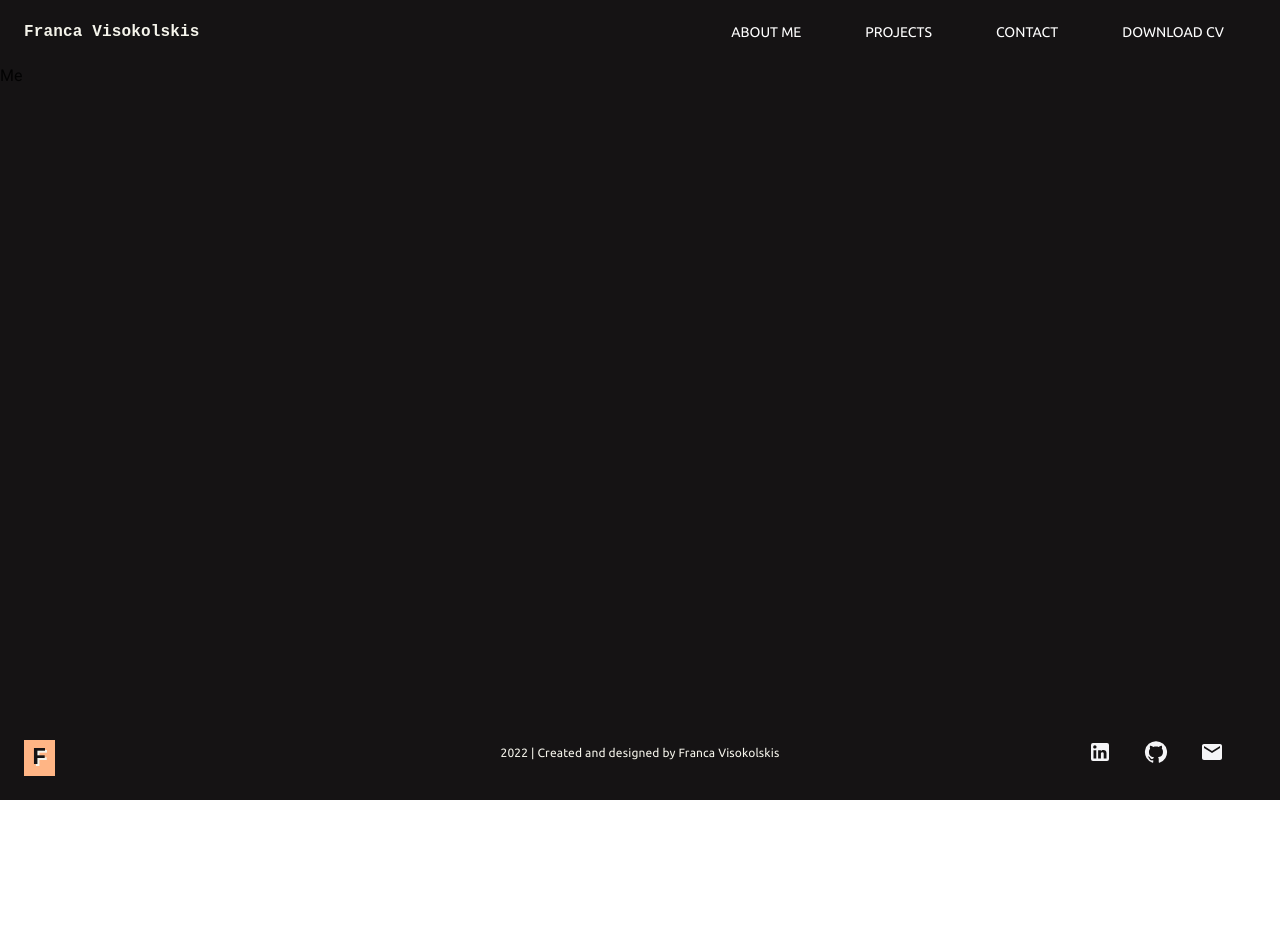
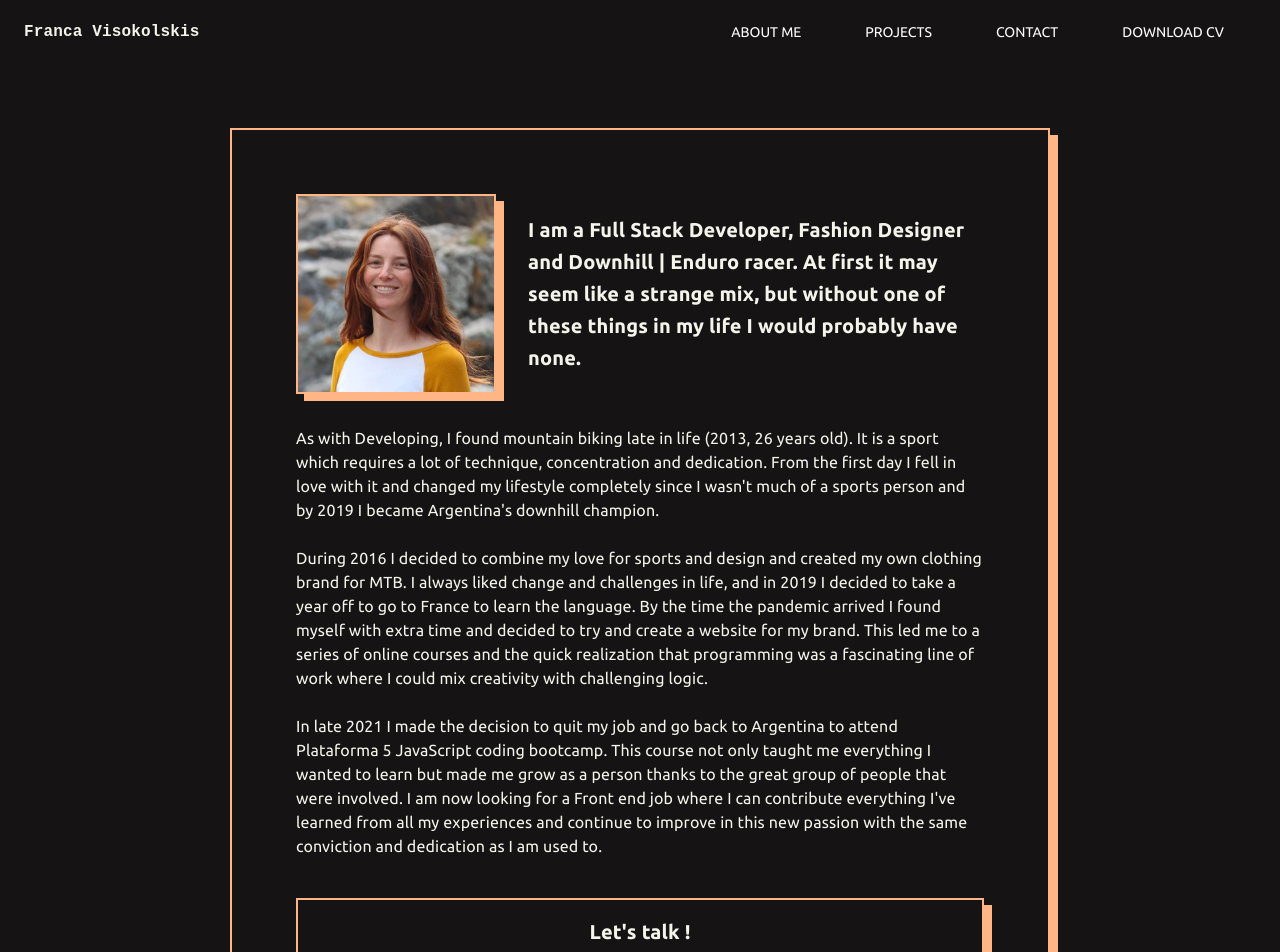
Before and after one commit to francavisok/portfolio, a React (Create React App) app: page /me in a window 1280 px wide. Shown: the top 952 px of the page. Before the commit the page ends 800 px from the top, so only its background shows below. Built offline with nearby package versions, Linux system fonts and the light colour scheme.

Commit message:
about me created

```diff
--- a/src/Components/Me.jsx
+++ b/src/Components/Me.jsx
@@ -1,9 +1,122 @@
-import React from 'react'
+import React, { useState, useEffect } from "react";
+import { Box } from "@mui/system";
+import Fade from "@mui/material/Fade";
+import { Typography } from "@mui/material";
+import useMediaQuery from "@mui/material/useMediaQuery";
+import francaPhoto from "../../src/assets/francapp.jpeg";
+import { Link } from "react-router-dom";
 
 const Me = () => {
+  const isNotSmallerScreen = useMediaQuery("(min-width:900px)");
+  const [checked, setChecked] = useState(false);
+
+  useEffect(() => {
+    setChecked(true);
+  }, []);
+
   return (
-    <div>Me</div>
-  )
-}
+    <Fade in={checked} timeout={{ enter: 1000, exit: 250 }}>
+      <Box
+        sx={{
+          display: "flex",
+          justifyContent: "center",
+          alignItems: "center",
+          width: "100%",
+          paddingY: 8,
+        }}
+      >
+        <Box
+          width={isNotSmallerScreen ? "65%" : "90%"}
+          minWidth={isNotSmallerScreen ? "750px" : "90%"}
+          maxWidth="820px"
+          padding={isNotSmallerScreen ? 8 : 4}
+          sx={{
+            border: "2px solid #FFB585",
+            boxShadow: "8px 7px #FFB585",
+          }}
+        >
+          <Box
+            flexDirection={isNotSmallerScreen ? "row" : "column"}
+            sx={{
+              display: "flex",
+              alignItems: "center",
+              justifyContent: "center",
+            }}
+          >
+            <Box
+              component="img"
+              sx={{
+                width: 200,
+                height: "auto",
+                border: "2px solid #FFB585",
+                boxShadow: "8px 7px #FFB585",
+                marginRight: 4,
+                marginBottom: 4,
+              }}
+              alt="Hi ! I'm Franca !"
+              src={francaPhoto}
+            />
+            <Typography
+              variant="h6"
+              sx={{
+                color: "#F5F4EB",
+                marginBottom: 4,
+                fontWeight: "700",
+              }}
+            >
+              I am a Full Stack Developer, Fashion Designer and Downhill |
+              Enduro racer. At first it may seem like a strange mix, but without
+              one of these things in my life I would probably have none.
+            </Typography>
+          </Box>
 
-export default Me
+          <Typography>
+            As with Developing, I found mountain biking late in life (2013, 26
+            years old). It is a sport which requires a lot of technique,
+            concentration and dedication. From the first day I fell in love with
+            it and changed my lifestyle completely since I wasn't much of a
+            sports person and by 2019 I became Argentina's downhill champion.
+            <br />
+            <br />
+            During 2016 I decided to combine my love for sports and design and
+            created my own clothing brand for MTB. I always liked change and
+            challenges in life, and in 2019 I decided to take a year off to go
+            to France to learn the language. By the time the pandemic arrived I
+            found myself with extra time and decided to try and create a website
+            for my brand. This led me to a series of online courses and the
+            quick realization that programming was a fascinating line of work
+            where I could mix creativity with challenging logic.
+            <br />
+            <br />
+            In late 2021 I made the decision to quit my job and go back to
+            Argentina to attend Plataforma 5 JavaScript coding bootcamp. This
+            course not only taught me everything I wanted to learn but made me
+            grow as a person thanks to the great group of people that were
+            involved. I am now looking for a Front end job where I can
+            contribute everything I've learned from all my experiences and
+            continue to improve in this new passion with the same conviction and
+            dedication as I am used to.
+          </Typography>
+          <Link to='/contact' style={{textDecoration: "none", color: 'unset'}}>
+            <Typography
+              variant="h6"
+              sx={{
+                color: "#F5F4EB",
+                textAlign: "center",
+                marginTop: 5,
+                fontWeight: "700",
+                padding: 2,
+                border: "2px solid #FFB585",
+                boxShadow: "8px 7px #FFB585",
+              }}
+            >
+              Let's talk !
+            </Typography>
+          </Link>
+        </Box>
+      </Box>
+    </Fade>
+  );
+};
+
+export default Me;
```
